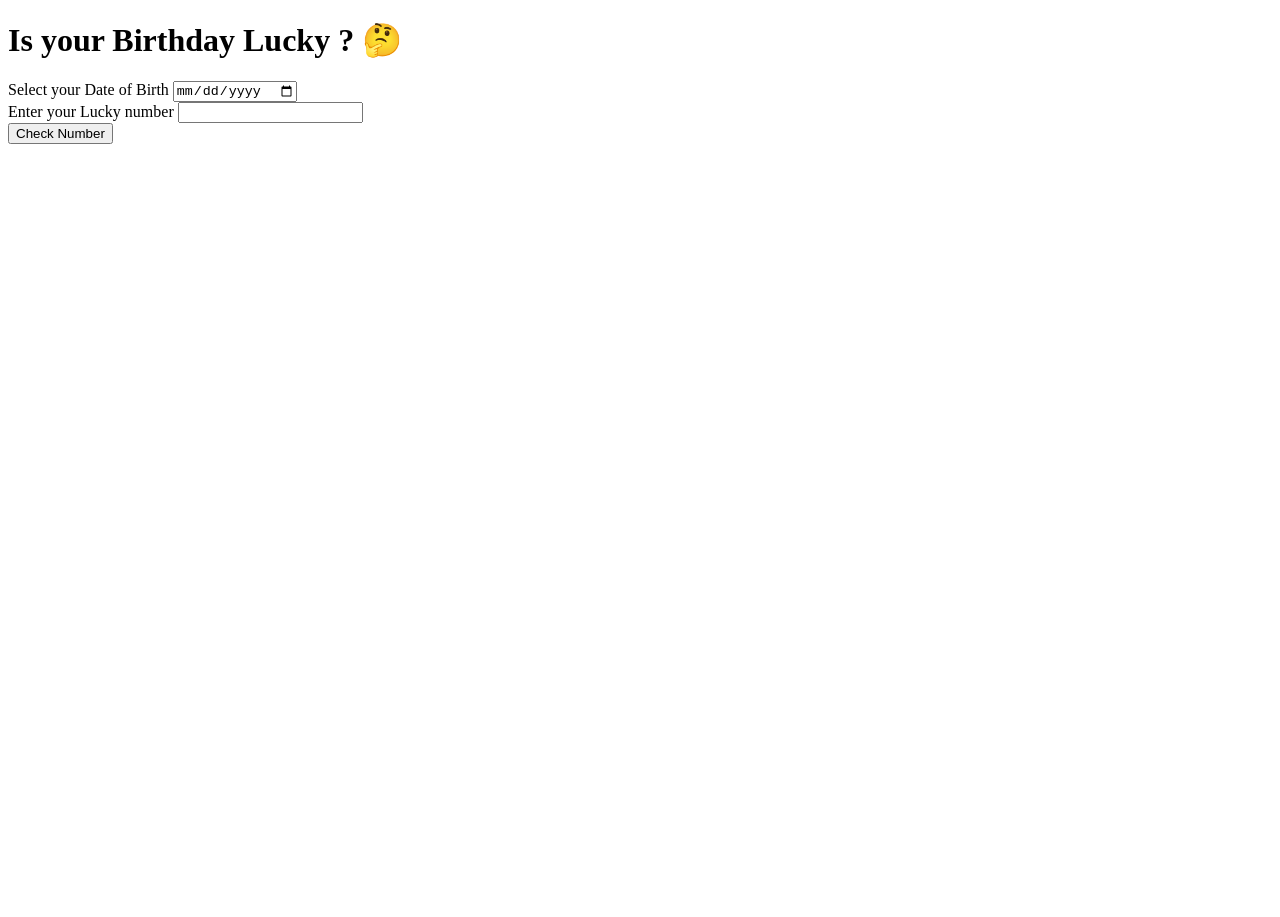
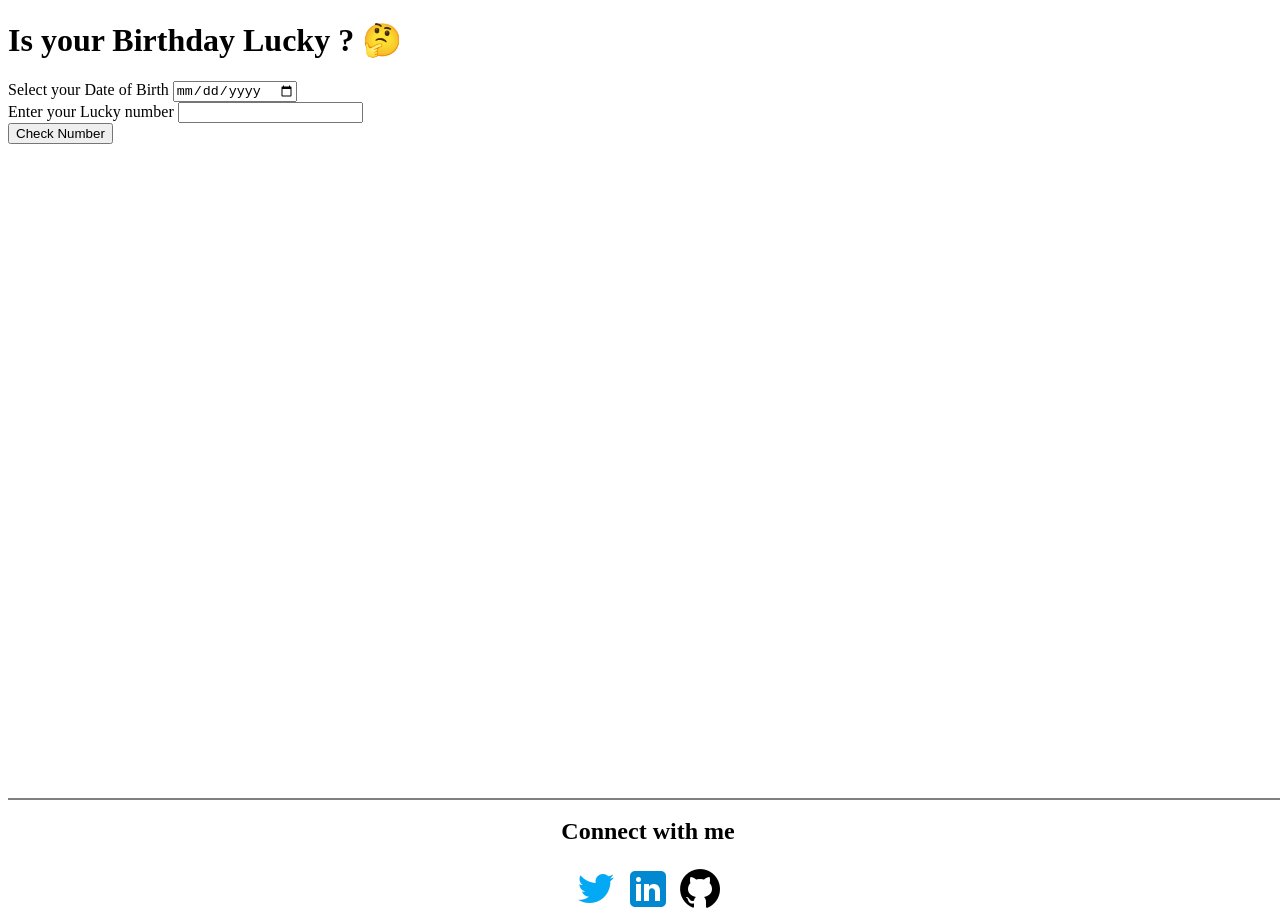
Before and after one commit to yogesh-/mark11-IsYourBirthDayLucky, a plain HTML site: page index.html in a window 1280 px wide. Before the commit the page ends 800 px from the top, so only its background shows below. Drawn offline with Linux system fonts and the light colour scheme.

Commit message:
design changes

```diff
--- a/index.html
+++ b/index.html
@@ -26,6 +26,22 @@
 
 
     </div>
+
+    <footer class="footer-container">
+        <h2>Connect with me</h2>
+        <div>
+            <a href="https://twitter.com/yo_gupta" target="_blank"
+                ><img src="./icons8-twitter-48.png" alt="" class="small-image-size"
+            /></a>
+            <a href="https://www.linkedin.com/in/yogupta/"
+                target="_blank"
+                ><img src="./icons8-linkedin-48.png" alt="" class="small-image-size"
+            /></a>
+            <a href="https://github.com/yogesh-" target="_blank"
+                ><img src="./icons8-github-48.png" alt="" class="small-image-size"
+            /></a>
+        </div>
+    </footer>
 </body>
 <script src="./index.js"></script>
 </html>
--- a/styles.css
+++ b/styles.css
@@ -0,0 +1,13 @@
+.footer-container {
+    text-align: center;
+    /* padding: 1px; */
+    height: 2px;
+    background-color:gray;
+    color: black;
+    position: absolute;
+    bottom: 0px;
+    width: 100%;
+
+
+
+}
```
Also changed, not shown: icons8-github-48.png (added), icons8-linkedin-48.png (added), icons8-twitter-48.png (added).
